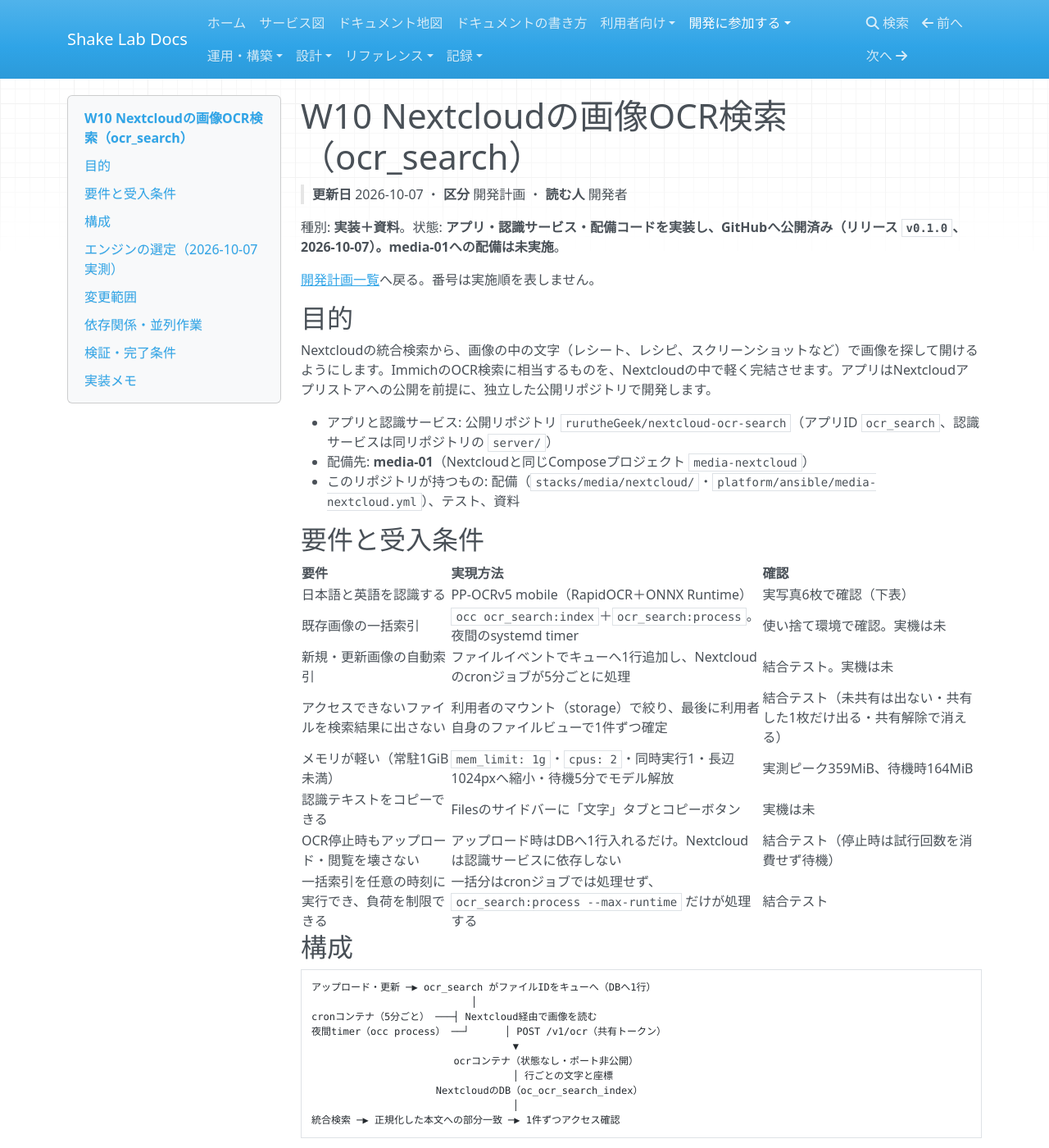
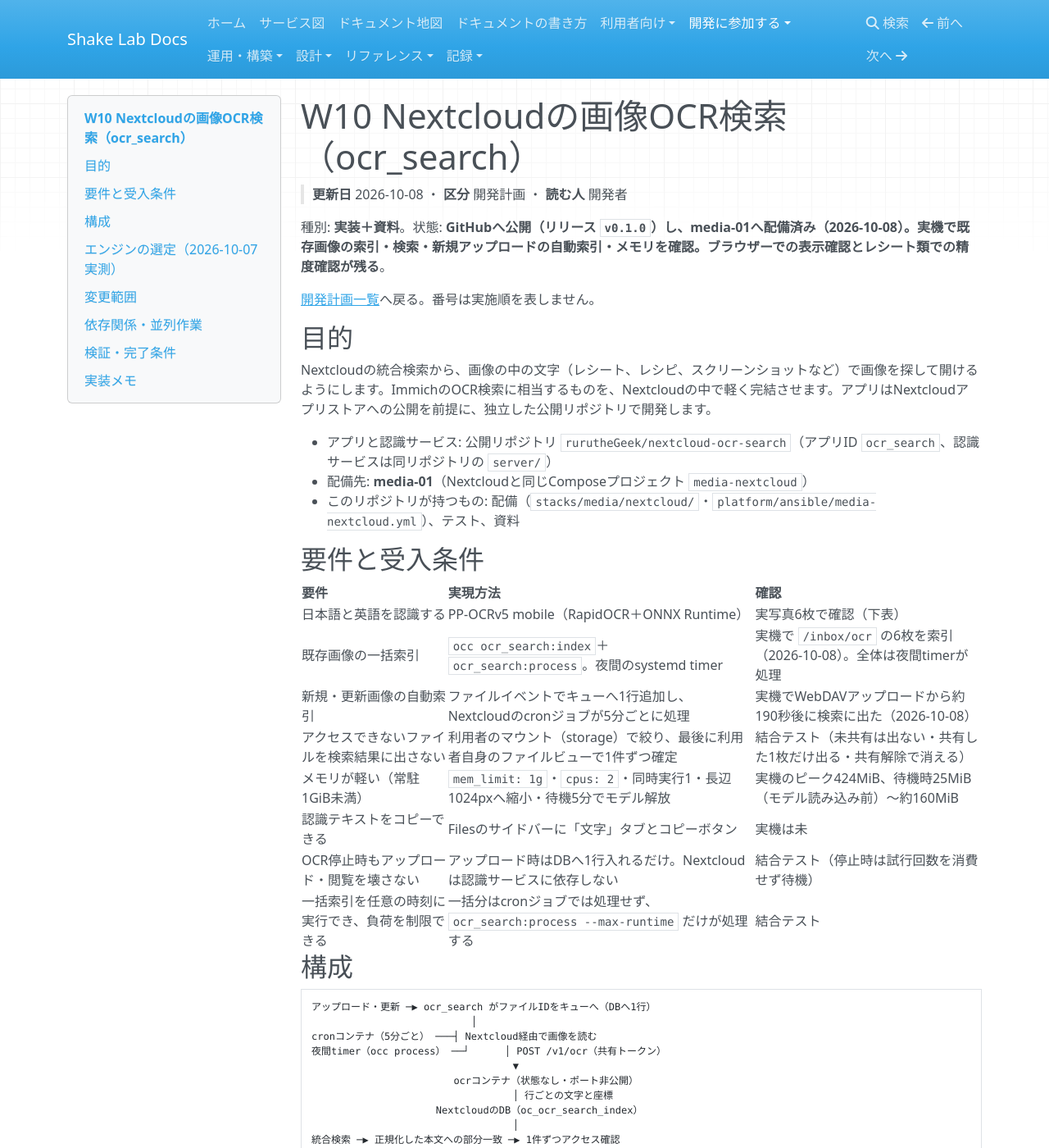
Before and after one commit to rurutheGeek/shake-cloud, an MkDocs documentation site: the page built from docs/development/W10-ocr-search.md, in a window 1280 px wide and 1400 px high. Shown: the whole window at 82% size. Built offline with MkDocs 1.6.1, drawn with Linux system fonts in a browser that asks for light colours; nearby versions of some CDN libraries; a script that is not in the unit is left out; some of the changed text lies outside the part shown.

Commit message:
docs(nextcloud): 画像OCR検索の配備結果と使い方を反映する
media-01へ配備し、実機で既存画像の索引・検索・新規アップロードの
自動索引・メモリを確認した結果をW10と配備台帳へ書く。利用者向け
ガイドに使い方を追加する。

Co-Authored-By: Claude Opus 5.5 <noreply@anthropic.com>

```diff
--- a/docs/development/W10-ocr-search.md
+++ b/docs/development/W10-ocr-search.md
@@ -1,6 +1,6 @@
 ---
 title: W10 Nextcloudの画像OCR検索（ocr_search）
-updated: 2026-10-07
+updated: 2026-10-08
 section: 開発計画
 audience: 開発者
 tags:
@@ -11,9 +11,9 @@ tags:
 
 # W10 Nextcloudの画像OCR検索（ocr_search）
 
-> **更新日** 2026-10-07 ・ **区分** 開発計画 ・ **読む人** 開発者
+> **更新日** 2026-10-08 ・ **区分** 開発計画 ・ **読む人** 開発者
 
-種別: **実装＋資料**。状態: **アプリ・認識サービス・配備コードを実装し、GitHubへ公開済み（リリース `v0.1.0`、2026-10-07）。media-01への配備は未実施**。
+種別: **実装＋資料**。状態: **GitHubへ公開（リリース `v0.1.0`）し、media-01へ配備済み（2026-10-08）。実機で既存画像の索引・検索・新規アップロードの自動索引・メモリを確認。ブラウザーでの表示確認とレシート類での精度確認が残る**。
 
 [開発計画一覧](index.md)へ戻る。番号は実施順を表しません。
 
@@ -30,10 +30,10 @@ Nextcloudの統合検索から、画像の中の文字（レシート、レシ
 | 要件 | 実現方法 | 確認 |
 | --- | --- | --- |
 | 日本語と英語を認識する | PP-OCRv5 mobile（RapidOCR＋ONNX Runtime） | 実写真6枚で確認（下表） |
-| 既存画像の一括索引 | `occ ocr_search:index`＋`ocr_search:process`。夜間のsystemd timer | 使い捨て環境で確認。実機は未 |
-| 新規・更新画像の自動索引 | ファイルイベントでキューへ1行追加し、Nextcloudのcronジョブが5分ごとに処理 | 結合テスト。実機は未 |
+| 既存画像の一括索引 | `occ ocr_search:index`＋`ocr_search:process`。夜間のsystemd timer | 実機で `/inbox/ocr` の6枚を索引（2026-10-08）。全体は夜間timerが処理 |
+| 新規・更新画像の自動索引 | ファイルイベントでキューへ1行追加し、Nextcloudのcronジョブが5分ごとに処理 | 実機でWebDAVアップロードから約190秒後に検索に出た（2026-10-08） |
 | アクセスできないファイルを検索結果に出さない | 利用者のマウント（storage）で絞り、最後に利用者自身のファイルビューで1件ずつ確定 | 結合テスト（未共有は出ない・共有した1枚だけ出る・共有解除で消える） |
-| メモリが軽い（常駐1GiB未満） | `mem_limit: 1g`・`cpus: 2`・同時実行1・長辺1024pxへ縮小・待機5分でモデル解放 | 実測ピーク359MiB、待機時164MiB |
+| メモリが軽い（常駐1GiB未満） | `mem_limit: 1g`・`cpus: 2`・同時実行1・長辺1024pxへ縮小・待機5分でモデル解放 | 実機のピーク424MiB、待機時25MiB（モデル読み込み前）〜約160MiB |
 | 認識テキストをコピーできる | Filesのサイドバーに「文字」タブとコピーボタン | 実機は未 |
 | OCR停止時もアップロード・閲覧を壊さない | アップロード時はDBへ1行入れるだけ。Nextcloudは認識サービスに依存しない | 結合テスト（停止時は試行回数を消費せず待機） |
 | 一括索引を任意の時刻に実行でき、負荷を制限できる | 一括分はcronジョブでは処理せず、`ocr_search:process --max-runtime` だけが処理する | 結合テスト |
@@ -108,9 +108,10 @@ media-01上の `--memory=1g --cpus=2` のコンテナで、Nextcloudの `inbox/o
 - [x] 常駐メモリ1GiB未満（実測ピーク359MiB）
 - [x] テスト・lint（アプリ側: PHP 31件・認識サービス19件、こちら側: `tests.test_media_nextcloud`）
 - [x] GitHubへ公開し、リリース `v0.1.0` を作る（CI通過）
-- [ ] media-01へ配備し、新規アップロードが自動で索引されることを実機で確認する
-- [ ] 実機で既存サービスへの影響がないこと（メモリ・応答）を確認する
-- [ ] 実機のブラウザーで統合検索とサイドバーの「文字」タブを確認する
+- [x] media-01へ配備し、新規アップロードが自動で索引されることを実機で確認する（2026-10-08。アップロードの応答は0.19秒、約190秒後に索引）
+- [x] 実機で既存サービスへの影響がないこと（メモリ・応答）を確認する（`ocr` のピーク424MiB、他コンテナは配備前と同水準、Nextcloudは200応答）
+- [x] 実機（PostgreSQL）の統合検索APIで実写真が当たる（「ゲームを早く」「ポケモンの力」「クリスマス サンタ」「新宿山吹」）
+- [ ] 実機のブラウザーで統合検索の表示とサイドバーの「文字」タブを確認する
 - [ ] レシート・レシピの写真で精度を確認する
 
 共通の確認は `.venv/bin/python -m unittest discover -s tests` と `.venv/bin/mkdocs build --strict`。
```
Also changed, not shown: docs/development/index.md (+1 -1 lines), docs/map.md (+2 -2 lines), docs/operations/handover.md (+1 -1 lines), docs/services/nextcloud-guide.md (+14 -2 lines), stacks/media/README.md (+1 -1 lines).
